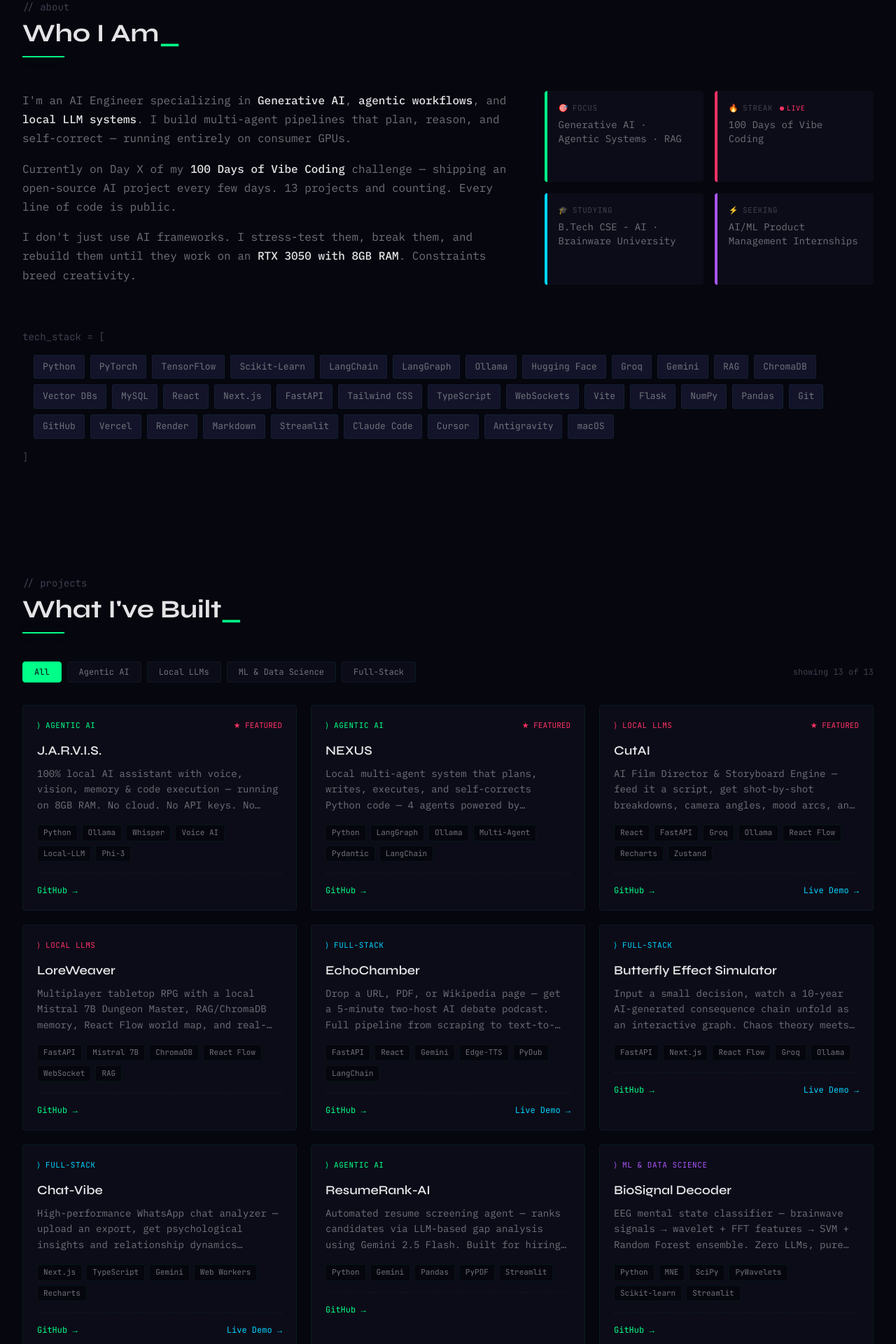
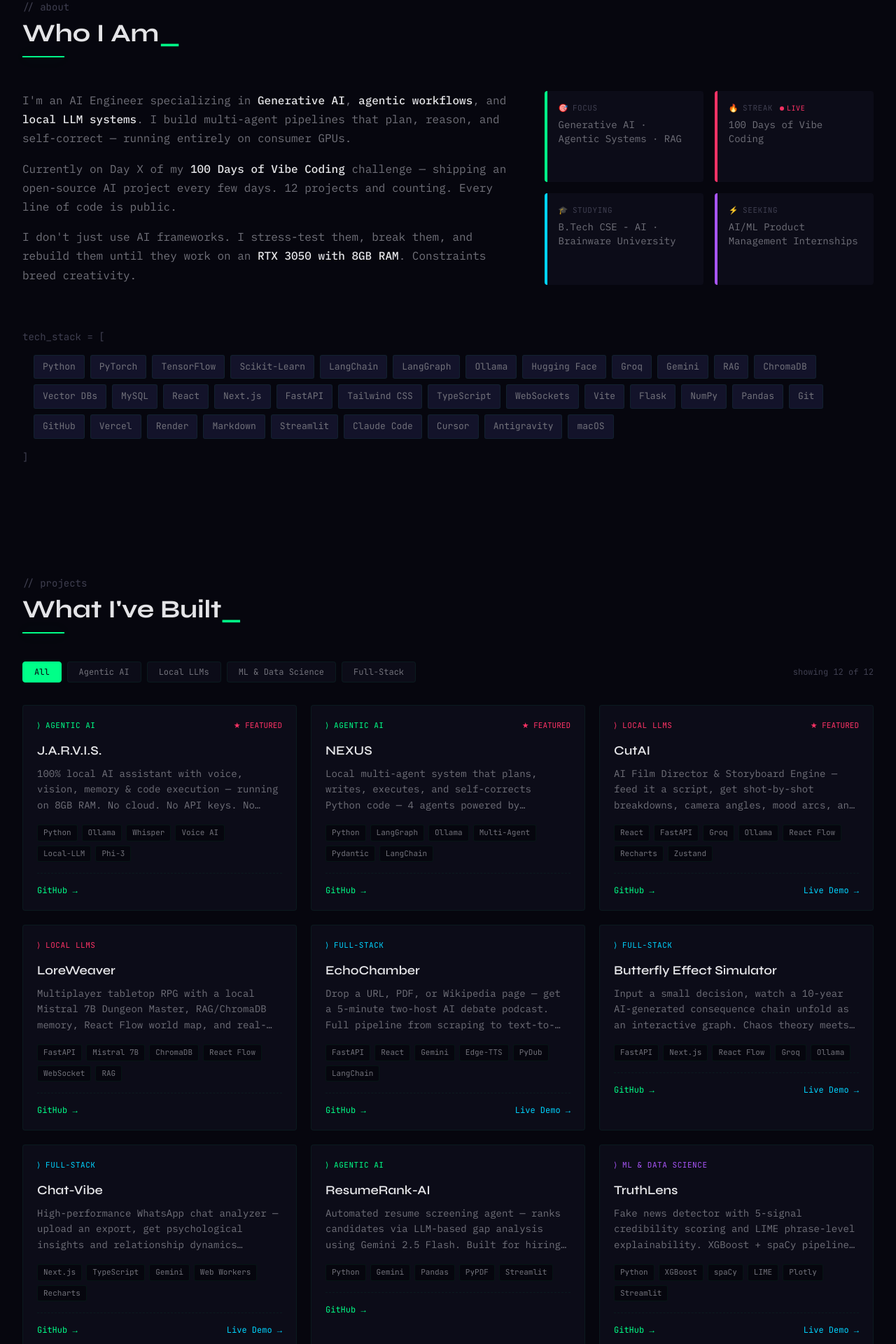
Before and after one commit to Swapnil-bo/Portfolio, a React (Vite) app: page / in a window 1280 px wide. Shown: the part 880-2800 px from the top of the page at 70% size. Built offline with nearby package versions, Linux system fonts and the light colour scheme.

Commit message:
feat: remove BioSignal Decoder project

```diff
--- a/src/components/About.jsx
+++ b/src/components/About.jsx
@@ -80,7 +80,7 @@ function About() {
             <p>
               Currently on Day X of my{' '}
               <span style={{ color: 'var(--text-primary)', fontWeight: 500 }}>100 Days of Vibe Coding</span>{' '}
-              challenge — shipping an open-source AI project every few days. 13 projects and counting. Every
+              challenge — shipping an open-source AI project every few days. 12 projects and counting. Every
               line of code is public.
             </p>
             <p>
--- a/src/components/Hero.jsx
+++ b/src/components/Hero.jsx
@@ -5,7 +5,7 @@ import ParticleField from './ParticleField'
 const typedText = '> initializing swapnil_hazra...'
 
 const stats = [
-  { value: '13', label: 'Projects Shipped' },
+  { value: '12', label: 'Projects Shipped' },
   { value: '100', label: 'Days Challenge' },
   { value: '6+', label: 'Agent Systems' },
 ]
--- a/src/data/projects.js
+++ b/src/data/projects.js
@@ -72,15 +72,6 @@ export const projects = [
     demo: null
   },
   {
-    name: "BioSignal Decoder",
-    desc: "EEG mental state classifier — brainwave signals → wavelet + FFT features → SVM + Random Forest ensemble. Zero LLMs, pure classical ML.",
-    tags: ["Python", "MNE", "SciPy", "PyWavelets", "Scikit-learn", "Streamlit"],
-    category: "ML & Data Science",
-    featured: false,
-    github: "https://github.com/Swapnil-bo/BioSignal",
-    demo: null
-  },
-  {
     name: "TruthLens",
     desc: "Fake news detector with 5-signal credibility scoring and LIME phrase-level explainability. XGBoost + spaCy pipeline with visual breakdown.",
     tags: ["Python", "XGBoost", "spaCy", "LIME", "Plotly", "Streamlit"],
```
Also changed, not shown: .claude/settings.json.
